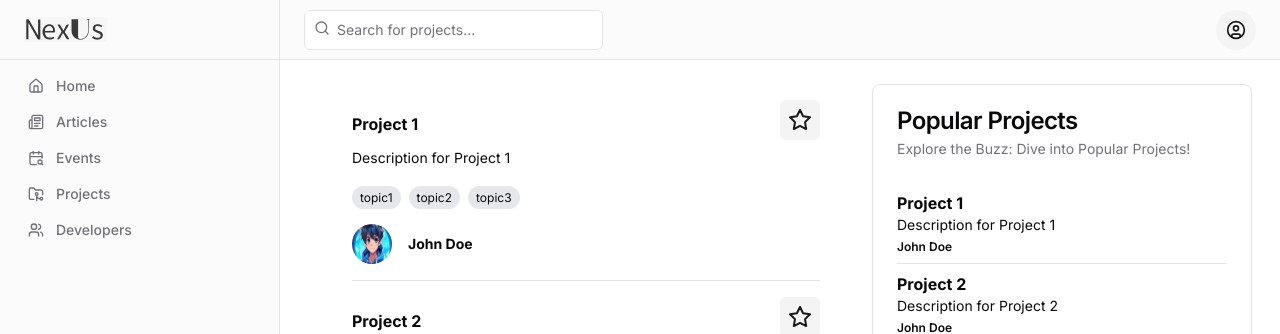
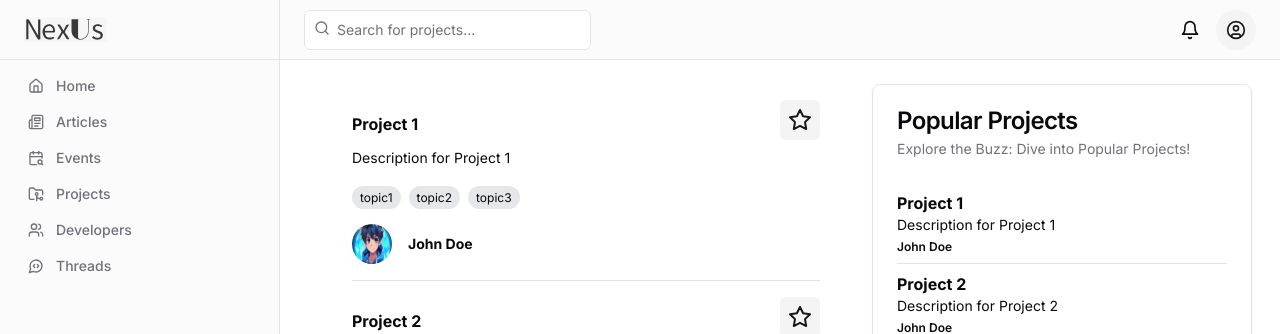
Before and after one commit to dancoon/nexus, a Next.js app in the folder frontend/: page /projects in a window 1280 px wide. Shown: the top 334 px of the page. Built offline with nearby package versions, Linux system fonts and the light colour scheme.

Commit message:
feat: :sparkles: Add threads page

```diff
--- a/frontend/components/common/header.tsx
+++ b/frontend/components/common/header.tsx
@@ -1,9 +1,11 @@
 import React from "react";
 import Link from "next/link";
 import {
+  Bell,
   Home,
   LineChart,
   Menu,
+  MessageCircleCode,
   Package,
   Search,
   ShoppingCart,
@@ -42,6 +44,11 @@ const sidemenuItems = [
     title: "Developers",
     icon: LineChart,
     hrefString: "/developers",
+  },
+  {
+    title: "Threads",
+    icon: MessageCircleCode,
+    hrefString: "/threads",
   },
 ];
 
@@ -92,6 +99,7 @@ const Header = ({
           </form>
         )}
       </div>
+      < Bell className="h-5 w-5" />
       <ProfileDropDownMenu />
     </header>
   );
--- a/frontend/components/common/sidemenu.tsx
+++ b/frontend/components/common/sidemenu.tsx
@@ -5,6 +5,7 @@ import {
   Home,
   Newspaper,
   Users,
+  MessageCircleCode
 } from "lucide-react";
 
 import { Badge } from "@/components/ui/badge";
@@ -36,6 +37,11 @@ const sidemenuItems = [
     title: "Developers",
     icon: Users,
     hrefString: "/developers",
+  },
+  {
+    title: "Threads",
+    icon: MessageCircleCode,
+    hrefString: "/threads",
   },
 ];
 
```
